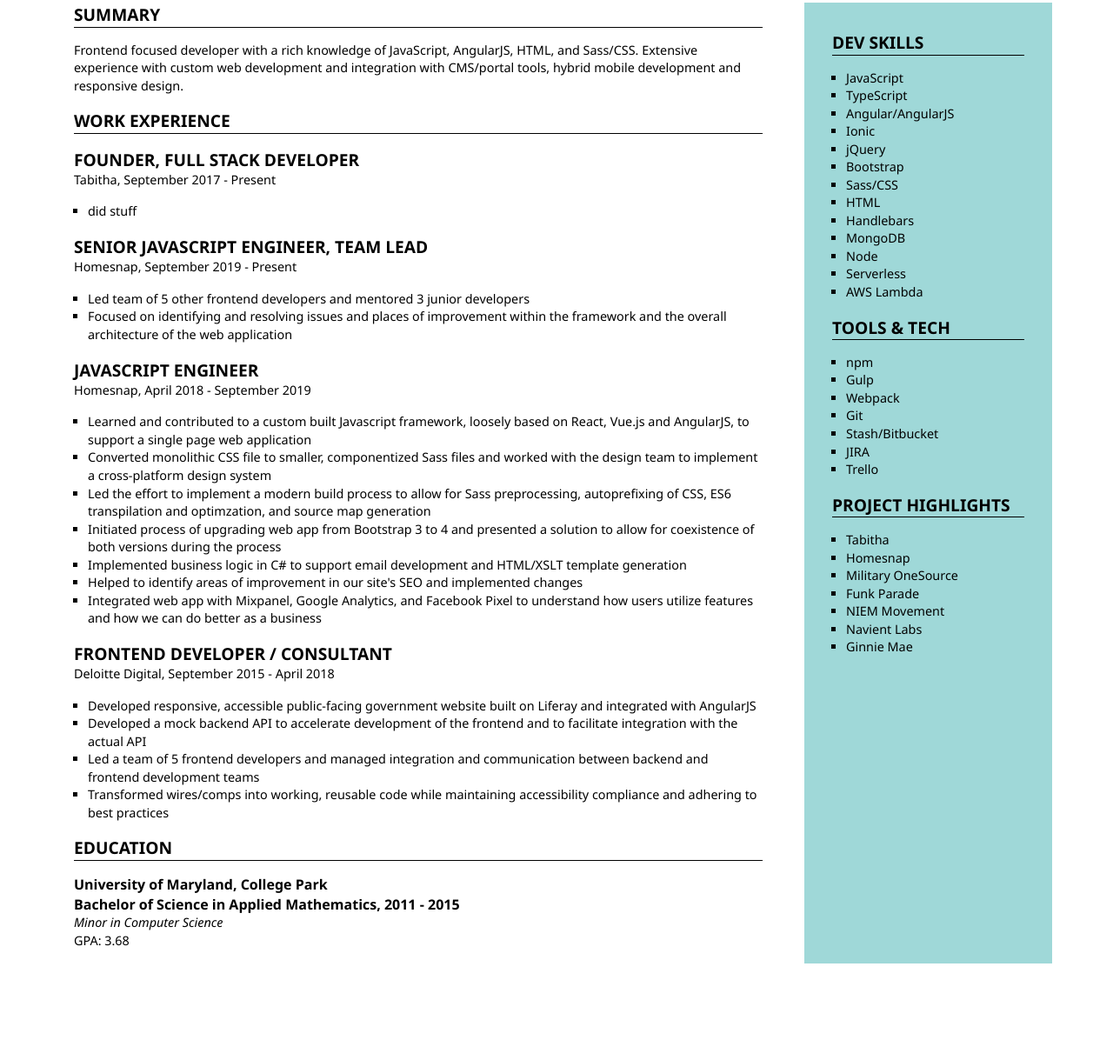
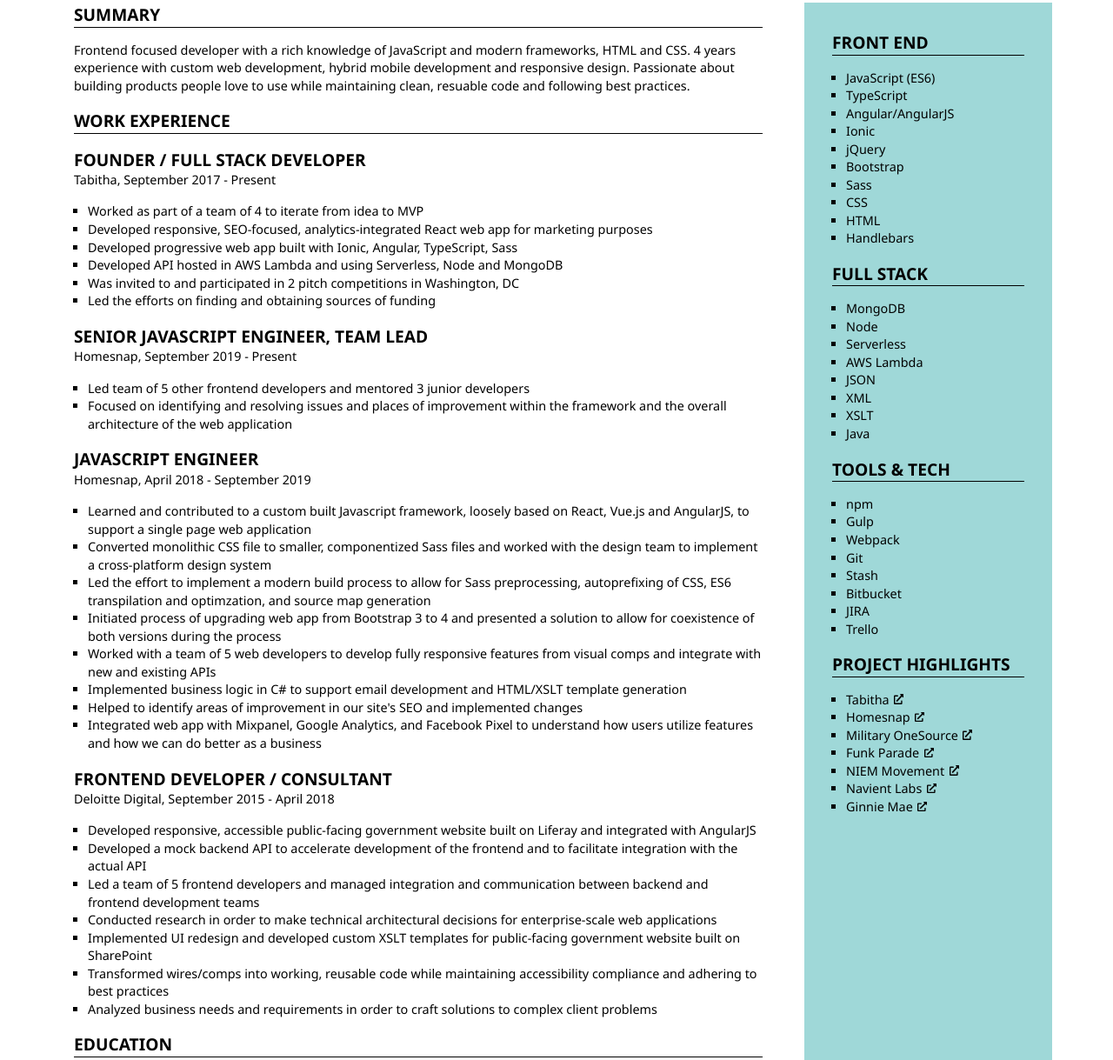
Before and after one commit to msileo/resume, a website: page src/index.html in a window 1280 px wide. Shown: the part 209-1428 px from the top of the page at 87% size. Before the commit the page ends 1317 px from the top, so only its background shows below. Drawn offline with nearby package versions, Linux system fonts and the light colour scheme; files that its build step writes are made by us from their sources.

Commit message:
-update summary -add tabitha -add links and link icon -update gulp build -add and reorganize skills -update print styling

```diff
--- a/src/index.html
+++ b/src/index.html
@@ -29,23 +29,43 @@
             Summary
           </div>
           <div class="resume-section-body">
-            Frontend focused developer with a rich knowledge of JavaScript,
-            AngularJS, HTML, and Sass/CSS. Extensive experience with custom web
-            development and integration with CMS/portal tools, hybrid mobile
-            development and responsive design.
+            Frontend focused developer with a rich knowledge of JavaScript and
+            modern frameworks, HTML and CSS. 4 years experience with custom web
+            development, hybrid mobile development and responsive design.
+            Passionate about building products people love to use while
+            maintaining clean, resuable code and following best practices.
           </div>
           <div class="resume-section-header text-uppercase font-weight-bold">
             Work Experience
           </div>
           <div class="resume-item-header text-uppercase font-weight-bold">
-            Founder, Full Stack Developer
+            Founder / Full Stack Developer
           </div>
           <div class="resume-item-subheader">
             Tabitha, September 2017 - Present
           </div>
           <div class="resume-section-body">
             <ul>
-              <li>did stuff</li>
+              <li>Worked as part of a team of 4 to iterate from idea to MVP</li>
+              <li>
+                Developed responsive, SEO-focused, analytics-integrated React
+                web app for marketing purposes
+              </li>
+              <li>
+                Developed progressive web app built with Ionic, Angular,
+                TypeScript, Sass
+              </li>
+              <li>
+                Developed API hosted in AWS Lambda and using Serverless, Node
+                and MongoDB
+              </li>
+              <li>
+                Was invited to and participated in 2 pitch competitions in
+                Washington, DC
+              </li>
+              <li>
+                Led the efforts on finding and obtaining sources of funding
+              </li>
             </ul>
           </div>
           <!-- Homesnap Senior, Team Lead -->
@@ -97,11 +117,13 @@
                 presented a solution to allow for coexistence of both versions
                 during the process
               </li>
-              <!-- <li>
+              <!-- ? -->
+              <li>
                 Worked with a team of 5 web developers to develop fully
                 responsive features from visual comps and integrate with new and
                 existing APIs
-              </li> -->
+              </li>
+              <!--  -->
               <li>
                 Implemented business logic in C# to support email development
                 and HTML/XSLT template generation
@@ -138,23 +160,27 @@
                 Led a team of 5 frontend developers and managed integration and
                 communication between backend and frontend development teams
               </li>
-              <!-- <li>
+              <!-- ? -->
+              <li>
                 Conducted research in order to make technical architectural
                 decisions for enterprise-scale web applications
               </li>
               <li>
                 Implemented UI redesign and developed custom XSLT templates for
                 public-facing government website built on SharePoint
-              </li> -->
+              </li>
+              <!--  -->
               <li>
                 Transformed wires/comps into working, reusable code while
                 maintaining accessibility compliance and adhering to best
                 practices
               </li>
-              <!-- <li>
+              <!-- ? -->
+              <li>
                 Analyzed business needs and requirements in order to craft
                 solutions to complex client problems
-              </li> -->
+              </li>
+              <!--  -->
             </ul>
           </div>
           <div class="resume-section-header text-uppercase font-weight-bold">
@@ -171,25 +197,38 @@
           </div>
         </div>
         <div class="col-3 resume-highlight-section">
-          <!-- Dev SKills -->
+          <!-- Front End Skills -->
           <div class="resume-section-header text-uppercase font-weight-bold">
-            Dev Skills
+            Front End
           </div>
           <div class="resume-section-body">
             <ul>
-              <li>JavaScript</li>
+              <li>JavaScript (ES6)</li>
               <li>TypeScript</li>
               <li>Angular/AngularJS</li>
               <li>Ionic</li>
               <li>jQuery</li>
               <li>Bootstrap</li>
-              <li>Sass/CSS</li>
+              <li>Sass</li>
+              <li>CSS</li>
               <li>HTML</li>
               <li>Handlebars</li>
+            </ul>
+          </div>
+          <!-- Full Stack Skills -->
+          <div class="resume-section-header text-uppercase font-weight-bold">
+            Full Stack
+          </div>
+          <div class="resume-section-body">
+            <ul>
               <li>MongoDB</li>
               <li>Node</li>
               <li>Serverless</li>
               <li>AWS Lambda</li>
+              <li>JSON</li>
+              <li>XML</li>
+              <li>XSLT</li>
+              <li>Java</li>
             </ul>
           </div>
           <!-- Tools & Tech -->
@@ -202,24 +241,93 @@
               <li>Gulp</li>
               <li>Webpack</li>
               <li>Git</li>
-              <li>Stash/Bitbucket</li>
+              <li>Stash</li>
+              <li>Bitbucket</li>
               <li>JIRA</li>
               <li>Trello</li>
             </ul>
           </div>
           <!-- Project Highlights -->
-          <div class="resume-section-header text-uppercase font-weight-bold">
+          <div
+            class="resume-section-header project-highlights text-uppercase font-weight-bold"
+          >
             Project Highlights
           </div>
           <div class="resume-section-body">
             <ul>
-              <li>Tabitha</li>
-              <li>Homesnap</li>
-              <li>Military OneSource</li>
-              <li>Funk Parade</li>
-              <li>NIEM Movement</li>
-              <li>Navient Labs</li>
-              <li>Ginnie Mae</li>
+              <li>
+                <a href="https://tabitha.io/" target="_blank">
+                  Tabitha
+                  <img
+                    src="assets/external-link-alt-solid.svg"
+                    alt="Open project link"
+                    class="external-link-icon"
+                  />
+                </a>
+              </li>
+              <li>
+                <a href="https://www.homesnap.com" target="_blank">
+                  Homesnap
+                  <img
+                    src="assets/external-link-alt-solid.svg"
+                    alt="Open project link"
+                    class="external-link-icon"
+                  />
+                </a>
+              </li>
+              <li>
+                <a href="https://www.militaryonesource.mil" target="_blank">
+                  Military OneSource
+                  <img
+                    src="assets/external-link-alt-solid.svg"
+                    alt="Open project link"
+                    class="external-link-icon"
+                  />
+                </a>
+              </li>
+              <li>
+                <a
+                  href="https://apps.apple.com/us/app/funk-parade/id1227759583"
+                  target="_blank"
+                >
+                  Funk Parade
+                  <img
+                    src="assets/external-link-alt-solid.svg"
+                    alt="Open project link"
+                    class="external-link-icon"
+                  />
+                </a>
+              </li>
+              <li>
+                <a href="https://beta.movement.niem.gov" target="_blank">
+                  NIEM Movement
+                  <img
+                    src="assets/external-link-alt-solid.svg"
+                    alt="Open project link"
+                    class="external-link-icon"
+                  />
+                </a>
+              </li>
+              <li>
+                <a href="https://navlabs30.navient.com/" target="_blank">
+                  Navient Labs
+                  <img
+                    src="assets/external-link-alt-solid.svg"
+                    alt="Open project link"
+                    class="external-link-icon"
+                  />
+                </a>
+              </li>
+              <li>
+                <a href="https://ginniemae.gov" target="_blank">
+                  Ginnie Mae
+                  <img
+                    src="assets/external-link-alt-solid.svg"
+                    alt="Open project link"
+                    class="external-link-icon"
+                  />
+                </a>
+              </li>
             </ul>
           </div>
         </div>
--- a/src/sass/style.scss
+++ b/src/sass/style.scss
@@ -79,6 +79,11 @@ ul {
   margin-top: -2rem;
 }
 
+.external-link-icon {
+  height: 0.7rem;
+  margin-left: 0.1rem;
+}
+
 /* ----------------------------------------------Print---------------------------------------------------------------------*/
 
 @media print {
@@ -97,8 +102,8 @@ ul {
   }
   .contact-info {
     font-size: 0.8rem;
-    div {
-      line-height: 1;
-    }
+  }
+  .resume-section-header.project-highlights {
+    padding-top: 2rem;
   }
 }
```
Also changed, not shown: gulpfile.js (+6 -3 lines), src/assets/external-link-alt-solid.svg (added).
